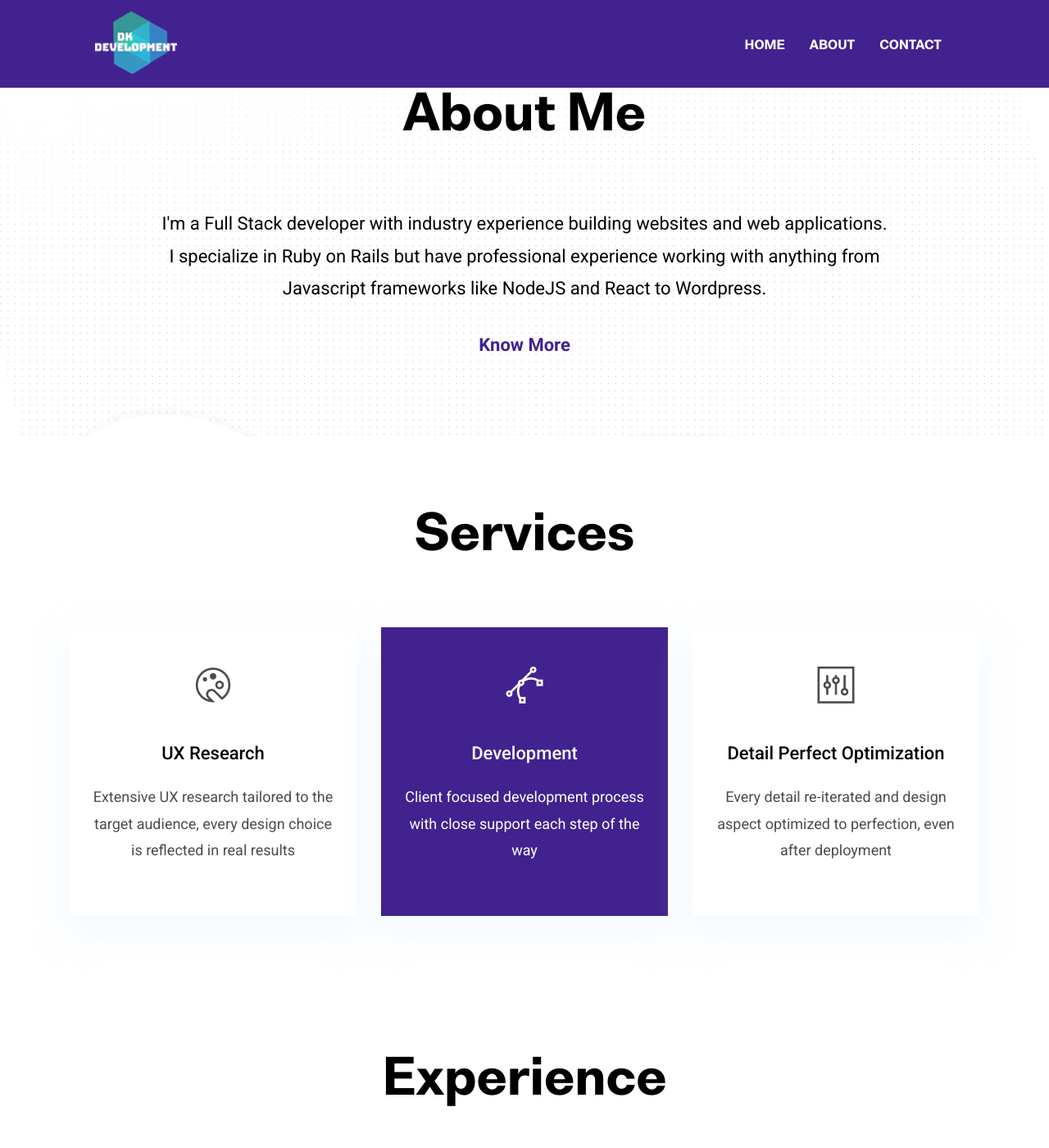
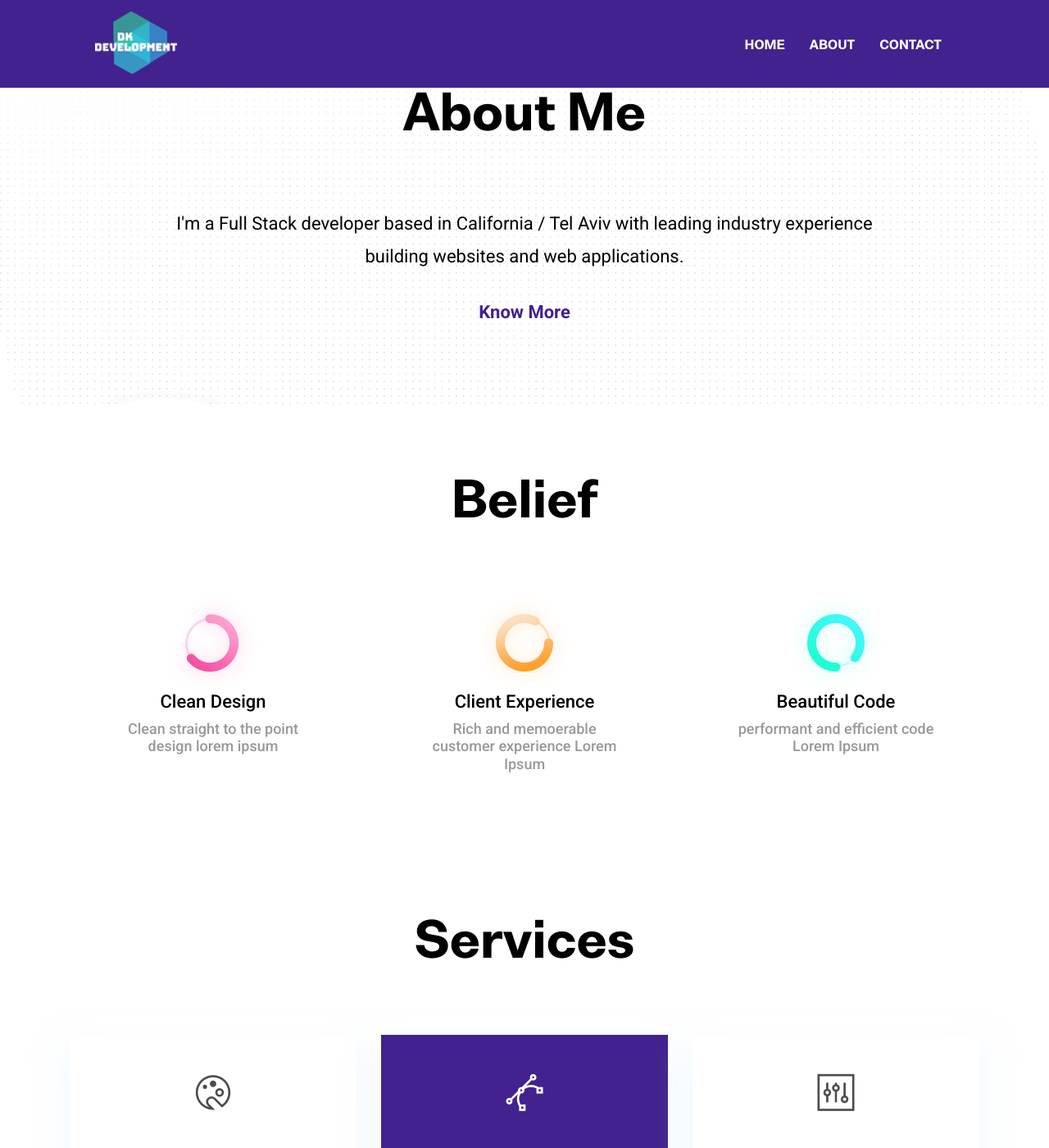
Before and after one commit to danielkol10/portfolio, a Jekyll site: the page built from index.html, in a window 1280 px wide and 1400 px high, scrolled down 859 px. Shown: the whole window at 82% size. Built offline with Jekyll 4.4.1, drawn with Linux system fonts in a browser that asks for light colours; some of the changed text lies outside the part shown.

Commit message:
design restructure

```diff
--- a/_data/settings.yml
+++ b/_data/settings.yml
@@ -32,7 +32,7 @@ disqus-identifier: # Add your shortname for Disqus Comment. For example mr-brown
 # Hero Section
 
 hero:
-  hero-title: Hi! <br> I’m Daniel, <br> Full Stack Developer
+  hero-title: Hi! <br> I’m Daniel, <br> I build websites
 
 social:
   - {
@@ -45,7 +45,7 @@ social:
 # About (Section and Page)
 
 # About Section
-blurb: I'm a Full Stack developer with industry experience building websites and web applications. <br> I specialize in Ruby on Rails but have professional experience working with anything from Javascript frameworks like NodeJS and React to Wordpress.
+blurb: I'm a Full Stack developer based in California / Tel Aviv with leading industry experience building websites and web applications.
 
 blurb-btn-link: "https://danielkol10.github.io/portfolio/about"
 blurb-btn-name: know more
@@ -93,44 +93,44 @@ team:
 #-------------------------------
 # Exprerience Section
 
-experience-title: Experience
+experience-title: Belief
 experience:
   - {
-      name: UX Consultant,
+      name: Clean Design,
       icon: "icon-1.png",
-      date: "Jan 2016 - Feb 2017",
-      organization: "Unilever",
+      # date: "Jan 2016 - Feb 2017",
+      organization: "Clean straight to the point design lorem ipsum",
     }
   - {
-      name: Web Developer,
+      name: Client Experience,
       icon: "icon-2.png",
-      date: "Jan 2018 - Feb 2019",
-      organization: "Job Kitchen",
+      # date: "Jan 2018 - Feb 2019",
+      organization: "Rich and memoerable customer experience Lorem Ipsum",
     }
   - {
-      name: Web Developer,
+      name: Beautiful Code,
       icon: "icon-3.png",
-      date: "March 2019 - Present",
-      organization: "Jumpshot Inc",
+      # date: "March 2019 - Present",
+      organization: "performant and efficient code Lorem Ipsum",
     }
 
 #-------------------------------
 # Education Section
 
-education-title: Education
-education:
-  - {
-      name: Full Stack Web Development,
-      date: "2018",
-      organization: "Le Wagon, world's 1st ranked coding bootcamp",
-    }
-  - {
-      name: Web Development Certification,
-      date: "2017",
-      organization: "FreeCodeCamp",
-    }
-  - { name: Advanced Google Analytics, date: "2016", organization: "Google" }
-  - { name: Psychology, date: "2015", organization: "Tel Aviv University" }
+# education-title: Education
+# education:
+#   - {
+#       name: Full Stack Web Development,
+#       date: "2018",
+#       organization: "Le Wagon, world's 1st ranked coding bootcamp",
+#     }
+#   - {
+#       name: Web Development Certification,
+#       date: "2017",
+#       organization: "FreeCodeCamp",
+#     }
+#   - { name: Advanced Google Analytics, date: "2016", organization: "Google" }
+#   - { name: Psychology, date: "2015", organization: "Tel Aviv University" }
 
 #-------------------------------
 # Services Section
--- a/_includes/client-section.html
+++ b/_includes/client-section.html
@@ -2,7 +2,7 @@
   <div class="container">
     <div class="row">
       <div class="col-12 text-center">
-        <h2 class="section-title">My Clients</h2>
+        <h2 class="section-title">You're In Good Company</h2>
       </div>
     </div>
     {% include client-slider.html %}
--- a/_includes/portfolio-section.html
+++ b/_includes/portfolio-section.html
@@ -4,7 +4,7 @@
   <div class="container">
     <div class="row">
       <div class="col-12 text-center">
-        <h2 class="section-title">Portfolio</h2>
+        <h2 class="section-title">Samples</h2>
       </div>
     </div>
     <div class="row shuffle-wrapper">
--- a/index.html
+++ b/index.html
@@ -3,7 +3,7 @@ layout: default
 ---
 
 {% include hero-section.html %} {% include about-section.html %} {% include
-services-section.html %} {% include skills-section.html %} {% include
-experience-section.html %} {% include education-section.html %} {% include
+experience-section.html %} {% include services-section.html %} {% include
+skills-section.html %} {% include education-section.html %} {% include
 portfolio-section.html %} {% include testimonial-section.html %} {% include
 client-section.html %} {% include blog-section.html %}
```
